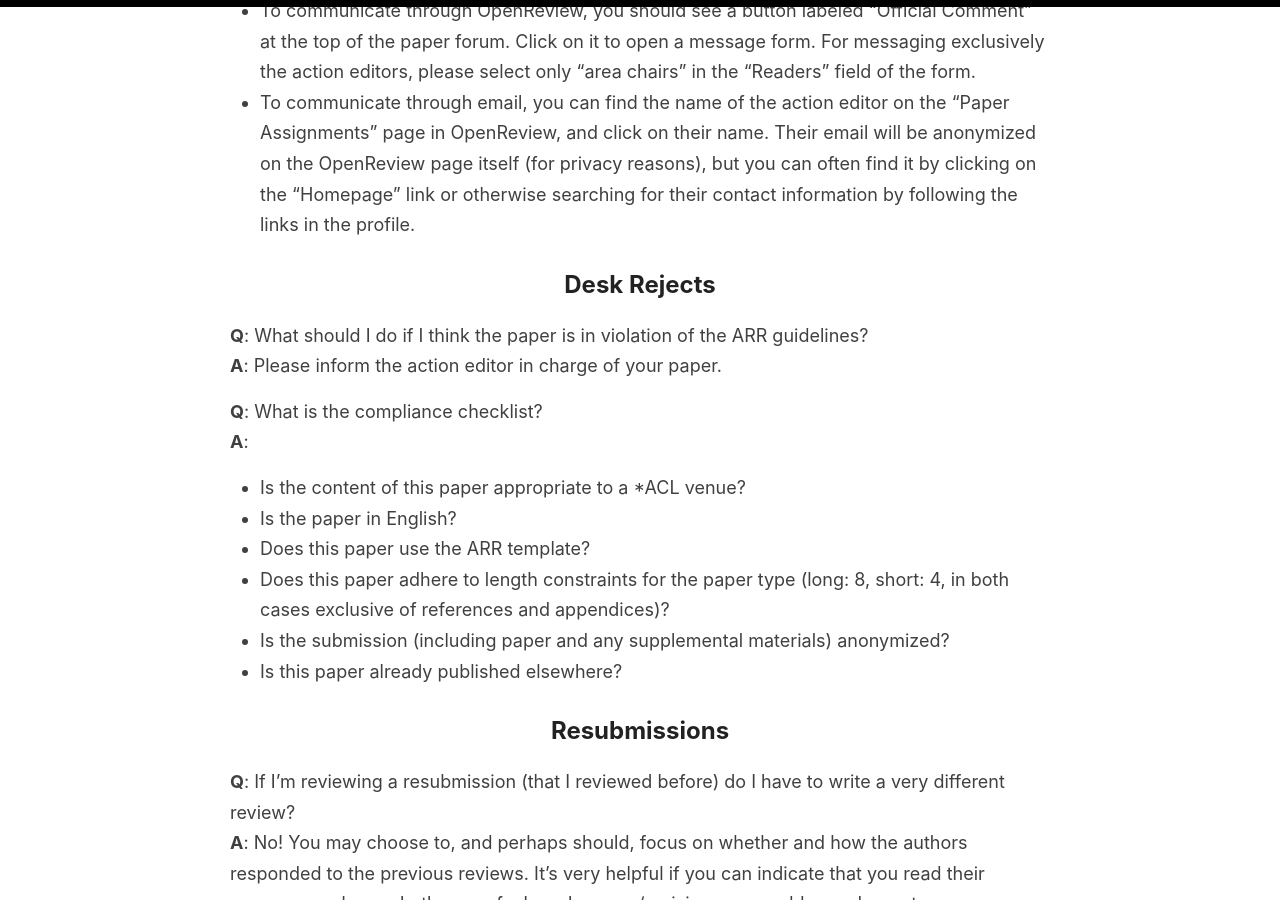
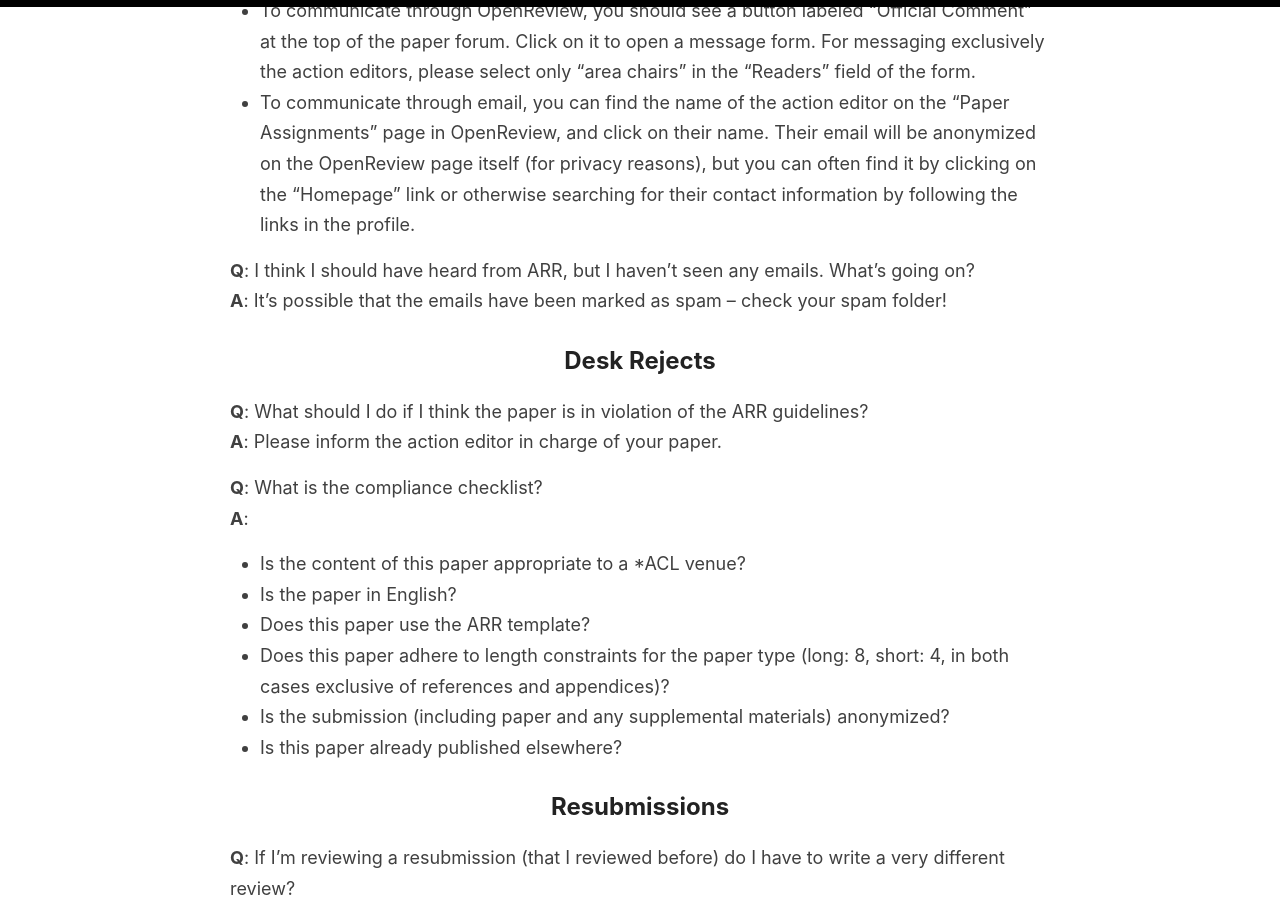
Before and after one commit to amitmerchant1990/reverie, a Jekyll site: the page built from reviewers.md, in a window 1280 px wide and 900 px high, scrolled down 3175 px. Built offline with Jekyll 4.4.1, drawn with Linux system fonts in a browser that asks for light colours.

Commit message:
Update reviewers.md

```diff
--- a/reviewers.md
+++ b/reviewers.md
@@ -91,6 +91,9 @@
 - To communicate through email, you can find the name of the action editor on the "Paper Assignments" page in OpenReview, and click on their name.
 Their email will be anonymized on the OpenReview page itself (for privacy reasons), but you can often find it by clicking on the "Homepage" link or otherwise searching for their contact information by following the links in the profile.
 
+**Q**: I think I should have heard from ARR, but I haven't seen any emails. What's going on?<br>
+**A**: It's possible that the emails have been marked as spam -- check your spam folder!
+
 ## Desk Rejects
 
 **Q**: What should I do if I think the paper is in violation of the ARR guidelines?<br>
```
